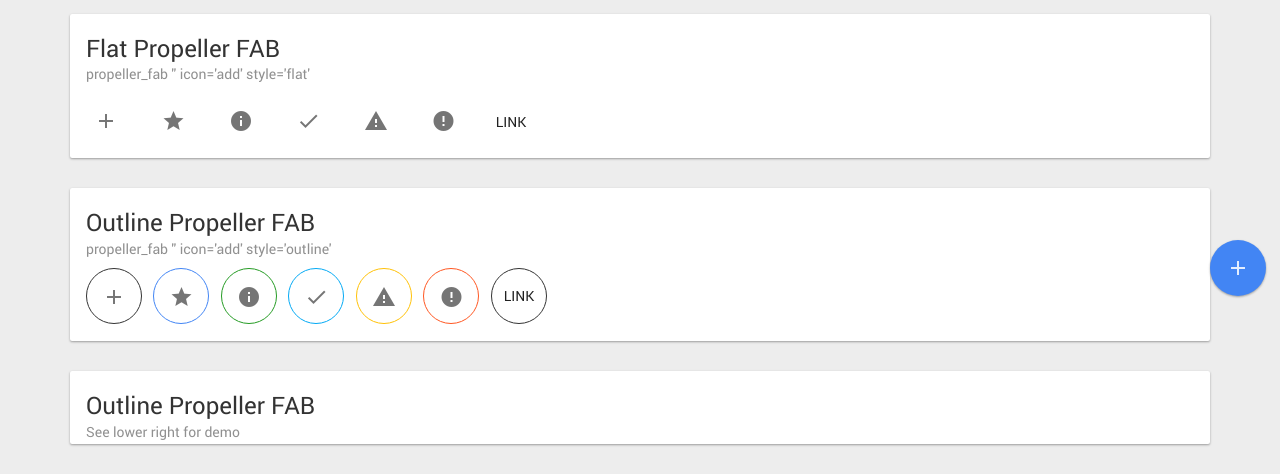
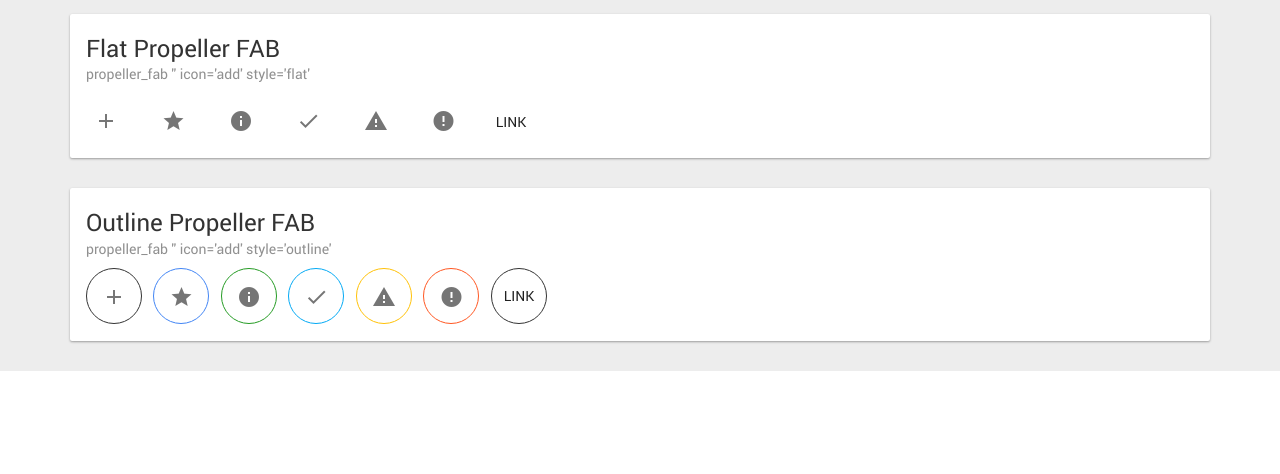
Before and after one commit to tfroehlich82/django-propeller, a Django app: page /fabs in a window 1280 px wide. Shown: the part 490-964 px from the top of the page. After the commit the page ends 861 px from the top, so only its background shows below. Run offline with Django 3.2, Linux system fonts and the light colour scheme; some libraries are stand-ins or nearby versions.

Commit message:
Disabled FAB menu demo

```diff
--- a/django_propeller_demo/templates/fabs.html
+++ b/django_propeller_demo/templates/fabs.html
@@ -84,37 +84,37 @@
         </div>
     </div>
 
-    <div class="pmd-card pmd-card-media-inline pmd-card-default pmd-z-depth">
-        <div class="pmd-card-media">
-            <div class="media-body">
-                <h2 class="pmd-card-title-text">Outline Propeller FAB</h2>
-                <span class="pmd-card-subtitle-text">See lower right for demo</span>
-            </div>
-        </div>
-    </div>
-
-    <div class="menu pmd-floating-action" role="navigation">
-        <a href="javascript:void(0);" class="pmd-floating-action-btn btn btn-sm pmd-btn-fab pmd-btn-raised pmd-ripple-effect btn-default" data-title="Supervisor Account">
-            <span class="pmd-floating-hidden">Supervisor Account</span>
-            <i class="material-icons">supervisor_account</i>
-        </a>
-        <a href="javascript:void(0);" class="pmd-floating-action-btn btn btn-sm pmd-btn-fab pmd-btn-raised pmd-ripple-effect btn-default" data-title="Cloud Queue">
-            <span class="pmd-floating-hidden">Cloud Queue</span>
-            <i class="material-icons">cloud_queue</i>
-        </a>
-        <a href="javascript:void(0);" class="pmd-floating-action-btn btn btn-sm pmd-btn-fab pmd-btn-raised pmd-ripple-effect btn-default" data-title="Headset">
-            <span class="pmd-floating-hidden">Headset</span>
-            <i class="material-icons">headset</i>
-        </a>
-        <a href="javascript:void(0);" class="pmd-floating-action-btn btn btn-sm pmd-btn-fab pmd-btn-raised pmd-ripple-effect btn-default" data-title="Dialpad">
-            <span class="pmd-floating-hidden">Dialpad</span>
-            <i class="material-icons">dialpad</i>
-        </a>
-        <a href="javascript:void(0);" class="pmd-floating-action-btn btn pmd-btn-fab pmd-btn-raised pmd-ripple-effect btn-primary" data-title="Add">
-            <span class="pmd-floating-hidden">Primary</span>
-            <i class="material-icons pmd-sm">add</i>
-        </a>
-    </div>
+{#    <div class="pmd-card pmd-card-media-inline pmd-card-default pmd-z-depth">#}
+{#        <div class="pmd-card-media">#}
+{#            <div class="media-body">#}
+{#                <h2 class="pmd-card-title-text">Outline Propeller FAB</h2>#}
+{#                <span class="pmd-card-subtitle-text">See lower right for demo</span>#}
+{#            </div>#}
+{#        </div>#}
+{#    </div>#}
+{##}
+{#    <div class="menu pmd-floating-action" role="navigation">#}
+{#        <a href="javascript:void(0);" class="pmd-floating-action-btn btn btn-sm pmd-btn-fab pmd-btn-raised pmd-ripple-effect btn-default" data-title="Supervisor Account">#}
+{#            <span class="pmd-floating-hidden">Supervisor Account</span>#}
+{#            <i class="material-icons">supervisor_account</i>#}
+{#        </a>#}
+{#        <a href="javascript:void(0);" class="pmd-floating-action-btn btn btn-sm pmd-btn-fab pmd-btn-raised pmd-ripple-effect btn-default" data-title="Cloud Queue">#}
+{#            <span class="pmd-floating-hidden">Cloud Queue</span>#}
+{#            <i class="material-icons">cloud_queue</i>#}
+{#        </a>#}
+{#        <a href="javascript:void(0);" class="pmd-floating-action-btn btn btn-sm pmd-btn-fab pmd-btn-raised pmd-ripple-effect btn-default" data-title="Headset">#}
+{#            <span class="pmd-floating-hidden">Headset</span>#}
+{#            <i class="material-icons">headset</i>#}
+{#        </a>#}
+{#        <a href="javascript:void(0);" class="pmd-floating-action-btn btn btn-sm pmd-btn-fab pmd-btn-raised pmd-ripple-effect btn-default" data-title="Dialpad">#}
+{#            <span class="pmd-floating-hidden">Dialpad</span>#}
+{#            <i class="material-icons">dialpad</i>#}
+{#        </a>#}
+{#        <a href="javascript:void(0);" class="pmd-floating-action-btn btn pmd-btn-fab pmd-btn-raised pmd-ripple-effect btn-primary" data-title="Add">#}
+{#            <span class="pmd-floating-hidden">Primary</span>#}
+{#            <i class="material-icons pmd-sm">add</i>#}
+{#        </a>#}
+{#    </div>#}
 
 
 
```
